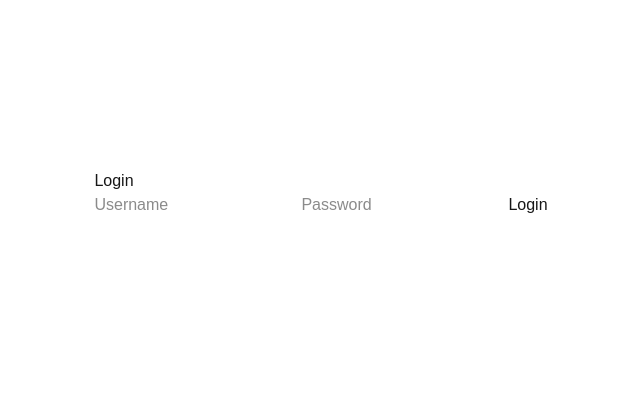
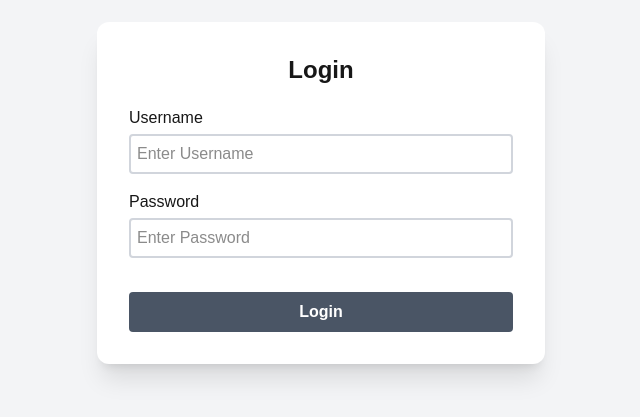
Before and after one commit to noahjobse/CompThinking-Project1, a Next.js app in the folder frontend/: page /login in a window 1280 px wide. Shown: the part 207-624 px from the top of the page, without its empty margins (319-959 px from the left). Built offline with nearby package versions, Linux system fonts and the light colour scheme.

Commit message:
Login Page basic styling

```diff
--- a/frontend/app/login/page.tsx
+++ b/frontend/app/login/page.tsx
@@ -10,23 +10,31 @@ export default function LoginPage() {
 
 
     return (
-        <main className="flex flex-col items-center justify-center h-screen">
-            <div>
-                <h1>Login</h1>
+        <div className="flex flex-col items-center justify-center h-screen w-screen bg-gray-100">
+            {/* Login Card */}
+            <div className="flex flex-col shadow-xl p-8 rounded-xl bg-white max-w-xs w-full sm:max-w-sm md:max-w-md">
+                <h1 className="self-center mb-5 font-bold text-2xl">Login</h1>
+                <label htmlFor="username">Username</label>
                 <input
+                    className="mt-1 mb-4 p-1.5 border-2 rounded border-gray-300 "
                     type="text"
-                    placeholder="Username"
+                    id="username"
+                    placeholder="Enter Username"
                 />
+                <label htmlFor="password">Password</label>
                 <input
-                    type="text"
-                    placeholder="Password"
+                    className="mt-1 mb-4 p-1.5 border-2 rounded border-gray-300 "
+                    type="password"
+                    id="password"
+                    placeholder="Enter Password"
                 />
                 <button
+                    className="mt-4.5 p-2 rounded font-bold text-white bg-gray-600 hover:bg-gray-700 hover:cursor-pointer"
                     onClick={handleLogin}
                 >
                     Login
                 </button>
             </div>
-        </main>
+        </div>
 );
 }
```
